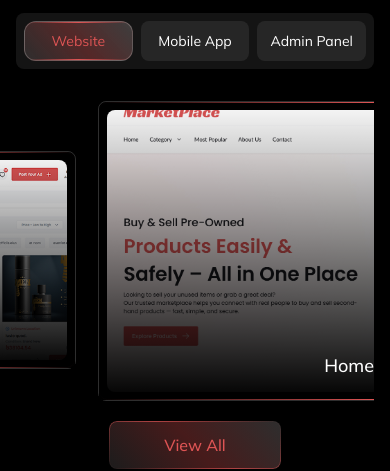
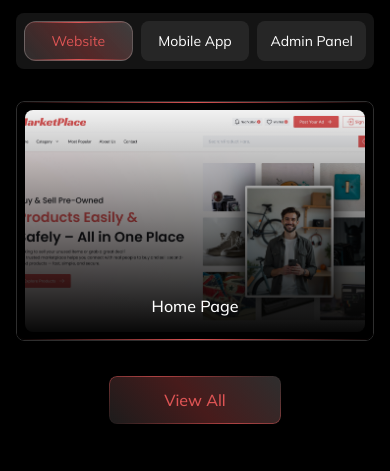
Before and after one commit to faysal725/readyClassify, a plain HTML site: page index.html in a window 390 px wide. Shown: the part 9683-10154 px from the top of the page. Drawn offline with nearby package versions, Linux system fonts and the light colour scheme.

Commit message:
service-details-responsive

```diff
--- a/css/responsive.css
+++ b/css/responsive.css
@@ -28,6 +28,10 @@
     .rs-about-us-list li p {
         padding-right: 0 !important;
     }
+
+    .swiper.mySwiper {
+        margin-left: -270px;
+    }
 }
 
 @media (max-width: 1300px) {
@@ -36,6 +40,10 @@
         bottom: -32px;
         width: 100%;
         height: 140px;
+    }
+
+    .swiper-box {
+        height: 275px !important;
     }
 
     .rs-footer-text br {
@@ -91,22 +99,18 @@
     }
 
     .swiper-slide {
-        width: 450px !important;
-        height: 250px !important;
+        width: auto !important;
+        height: 240px !important;
     }
 
-    .swiper-slide.swiper-slide-next {
-        width: 600px !important;
-        height: 300px !important;
+
+    .swiper.mySwiper {
+        margin-left: 0 !important;
     }
 
-    .swiper-slide.swiper-slide-next .rs-website-thumb {
-        width: 600px !important;
-        height: 300px !important;
-    }
-
-    .swiper.mySwiper {
-        margin-left: -190px;
+    .swiper-slide-active {
+        width: auto !important;
+        height: 240px !important;
     }
 
     .rs-count-widget-item span {
@@ -153,6 +157,10 @@
     .our-culture h3,
     .rs-about-info h3 {
         font-size: 32px;
+    }
+
+    .rs-website-thumb {
+        width: auto;
     }
 }
 
@@ -237,21 +245,6 @@
         gap: 12px !important;
     }
 
-    .swiper-slide {
-        width: 400px !important;
-        height: 250px !important;
-    }
-
-    .swiper-slide.swiper-slide-next .rs-website-thumb,
-    .swiper-slide.swiper-slide-next {
-        width: 550px !important;
-        height: 300px !important;
-    }
-
-    .swiper.mySwiper {
-        margin-left: -225px;
-    }
-
     .section-title-wrapper img.ml-auto {
         display: none;
     }
@@ -272,6 +265,10 @@
     .rs-count-widget-item::after {
         right: -35%;
         top: 50px;
+    }
+
+    .rs-website-thumb h3 {
+        font-size: 16px !important;
     }
 
     .rs-count-widget-item span {
@@ -315,6 +312,10 @@
         display: none !important;
     }
 
+    /* .rs-website-thumb {
+        width: auto;
+    } */
+
     .rs-breadcrumb-content p br {
         display: none;
     }
@@ -346,6 +347,16 @@
     .rs-hero-content .title {
         font-size: 40px !important;
     }
+
+    /* .swiper-slide {
+        width: 100% !important;
+        height: 300px !important;
+    }
+
+    .swiper-slide-active {
+        width: 100% !important;
+        height: 300px !important;
+    } */
 
     .rs-hero-area .max-w-2lg {
         display: block !important;
@@ -486,24 +497,8 @@
         width: 31%;
     }
 
-    .swiper-slide {
-        width: 350px !important;
-        height: 200px !important;
-    }
-
-    .rs-website-thumb img {
-        width: 350px !important;
-        height: 200px !important;
-    }
-
-    .swiper-slide.swiper-slide-next .rs-website-thumb,
-    .swiper-slide.swiper-slide-next {
-        width: 550px !important;
-        height: 300px !important;
-    }
-
     .swiper.mySwiper {
-        margin-left: -290px;
+        margin-left: 0 !important;
     }
 
     .rs-faq-area {
@@ -614,7 +609,6 @@
         padding: 8px !important;
         gap: 8px !important;
         height: auto !important;
-        margin-bottom: 0;
     }
 
     .swiper.mySwiper {
@@ -722,11 +716,23 @@
     .rs-breadcrumb-content p {
         font-size: 16px !important;
     }
+
+
 }
 
 @media (max-width: 576px) {
     .rs-about-info P {
         font-size: 14PX;
+    }
+
+    .swiper-slide {
+        width: 100% !important;
+        height: 240px !important;
+    }
+
+    .swiper-slide-active {
+        width: 100% !important;
+        height: 240px !important;
     }
 
     .rs-about-info h3 {
@@ -812,6 +818,7 @@
     .rs-website-content .flex.items-center.gap-4 {
         flex-wrap: wrap;
     }
+
     .rs-website-content .common-btn {
         width: 100%;
     }
--- a/css/style.css
+++ b/css/style.css
@@ -563,6 +563,10 @@ html {
 	pointer-events: none;
 }
 
+.rs-backdrop-blur {
+	backdrop-filter: blur(10px);
+}
+
 /* Outer ring */
 .rs-technology-icons-bg::before {
 	background: conic-gradient(from var(--angle, 210deg), rgba(0, 0, 0, 0.479) 0%, rgba(0, 0, 0, 0.445) 10%, #DD5454 50%, rgba(0, 0, 0, 0.411) 90%, rgba(0, 0, 0, 0.438) 100%);
@@ -734,10 +738,6 @@ html {
 	opacity: 0;
 	visibility: hidden;
 }
-
-
-
-
 
 
 /*----------------------------------------*/
@@ -1230,25 +1230,55 @@ html {
 	mask-composite: exclude;
 }
 
-.swiper-slide.swiper-slide-next {
-	width: 655px !important;
-	height: 334px !important;
-}
-
-.swiper-slide.swiper-slide-next .rs-website-thumb {
-	width: 655px !important;
-	height: 334px !important;
-}
-
-.swiper-slide.swiper-slide-next .rs-website-thumb img {
-	width: 100% !important;
-	height: 100% !important;
-}
-
+/* Side slides */
 .swiper-slide {
 	width: 497px !important;
 	height: 260px !important;
+	display: flex;
+	justify-content: center;
+	align-items: center;
+	border-radius: 8px;
+	overflow: hidden;
+	transition: transform 0.5s ease, width 0.5s ease, height 0.5s ease;
 }
+
+.swiper-slide-active {
+	width: 655px !important;
+	height: 334px !important;
+	z-index: 10;
+}
+
+.rs-website-thumb {
+	width: 100%;
+	height: 100%;
+	overflow: hidden;
+	border-radius: 8px;
+	transition: transform 0.5s ease;
+	cursor: pointer;
+}
+
+.swiper-slide:not(.swiper-slide-active) .rs-website-thumb {
+	transform: scale(1);
+}
+
+.swiper-slide-active .rs-website-thumb {
+	transform: scale(1);
+}
+
+.rs-website-thumb img {
+	width: 100%;
+	height: 100%;
+	object-fit: cover;
+	border-radius: 8px;
+	transition: transform 0.5s ease;
+}
+
+.mySwiper .swiper-wrapper {
+	align-items: center;
+	overflow: visible;
+	transition: transform 0.5s ease;
+}
+
 
 /* ABOUT */
 .rs-about-info::before {
--- a/index.html
+++ b/index.html
@@ -1169,7 +1169,8 @@
         </section>
 
         <!-- SERVICE -->
-        <section id="service" class="rs-service-area overflow-x-scroll overflow-y-hidden scrollbar-none relative max-w-2lg mx-auto px-4 py-[80px]">
+        <section id="service"
+            class="rs-service-area overflow-x-scroll overflow-y-hidden scrollbar-none relative max-w-2lg mx-auto px-4 py-[80px]">
             <div class="w-full min-w-[1328px]">
                 <div
                     class="rs-service-top flex items-center justify-between p-6 rounded-xl bg-[rgba(221,84,84,0.12)] mb-[14px] gap-10">
@@ -1187,7 +1188,8 @@
                         <div
                             class="rs-service-box llg:flex-[0_0_32%] text-center bg-[rgba(255,255,255,0.14)] p-4 pt-[26px] rounded-[16px] border border-[rgba(244,238,238,0.37)]">
                             <h3 class="text-2xl font-bold mb-1">Basic</h3>
-                        <p class="text-xs font-normal text-[rgba(255,255,255,0.6)] mb-1">Start Small But Effective.</p>
+                            <p class="text-xs font-normal text-[rgba(255,255,255,0.6)] mb-1">Start Small But Effective.
+                            </p>
                             <h4 class="text-2xl font-bold text-primary mb-5">$299</h4>
                             <div class="common-btn-2 llg:flex llg:justify-center">
                                 <button
@@ -1199,7 +1201,8 @@
                         <div
                             class="rs-service-box llg:flex-[0_0_32%] text-center bg-[rgba(255,255,255,0.14)] p-4 pt-[26px] rounded-[16px] border border-[rgba(244,238,238,0.37)]">
                             <h3 class="text-2xl font-bold mb-1">Advance</h3>
-                        <p class="text-xs font-normal text-[rgba(255,255,255,0.6)] mb-1">Go Pro With Your Business</p>
+                            <p class="text-xs font-normal text-[rgba(255,255,255,0.6)] mb-1">Go Pro With Your Business
+                            </p>
                             <h4 class="text-2xl font-bold text-primary mb-5">$299</h4>
                             <div class="common-btn-2 llg:flex llg:justify-center">
                                 <button
@@ -1215,7 +1218,8 @@
                                 Most Popular
                             </span>
                             <h3 class="text-2xl font-bold mb-1">Pro</h3>
-                        <p class="text-xs font-normal text-[rgba(255,255,255,0.6)] mb-1">Go Pro With Your Business.</p>
+                            <p class="text-xs font-normal text-[rgba(255,255,255,0.6)] mb-1">Go Pro With Your Business.
+                            </p>
                             <h4 class="text-2xl font-bold text-primary mb-5">$299</h4>
                             <div class="common-btn">
                                 <button
@@ -1643,7 +1647,7 @@
 
             <!-- Tabs -->
             <div
-                class="rs-tab-btn h-[72px] p-3 bg-[rgba(255,255,255,0.08)] backdrop-blur-[10px] rounded-lg w-[572px] m-auto flex items-center justify-between gap-4 mb-[32px]">
+                class="rs-tab-btn h-[72px] p-3 bg-[rgba(255,255,255,0.08)] rs-backdrop-blur rounded-lg w-[572px] m-auto flex items-center justify-between gap-4 mb-[32px]">
                 <button
                     class="font-normal text-base h-12 bg-[rgba(255,255,255,0.08)] rounded-lg w-[33%] active relative"
                     data-category="website">Website</button>
@@ -1654,23 +1658,28 @@
             </div>
 
             <!-- Swiper -->
-            <div class="swiper mySwiper !pb-[32px] ml-[-140px]">
+            <div class="swiper-box h-[370px]">
+                <div class="swiper mySwiper !pb-[32px] ml-[-236px]">
                     <div class="swiper-wrapper items-center">
-
                         <!-- WEB SITE -->
                         <div class="swiper-slide website">
                             <div class="rs-website-thumb relative">
                                 <img class="w-[480px] h-[244px] rounded-lg object-cover"
-                                src="./assets/img/key-feature/website-02.jpg" alt="">
-                            <h3 class="text-lg font-medium absolute left-1/2 -translate-x-1/2 bottom-5 z-[1]">Product
+                                    src="./assets/img/key-feature/website-01.jpg" alt="">
+                                <h3
+                                    class="text-lg font-medium absolute left-1/2 -translate-x-1/2 bottom-5 z-[1] flex items-center justify-center  w-full">
+                                    Home
+                                    Page
                                 </h3>
                             </div>
                         </div>
                         <div class="swiper-slide website">
                             <div class="rs-website-thumb relative">
                                 <img class="w-[480px] h-[244px] rounded-lg object-cover"
-                                src="./assets/img/key-feature/website-01.jpg" alt="">
-                            <h3 class="text-lg font-medium absolute left-1/2 -translate-x-1/2 bottom-5 z-[1]">Home Page
+                                    src="./assets/img/key-feature/website-02.jpg" alt="">
+                                <h3
+                                    class="text-lg font-medium absolute left-1/2 -translate-x-1/2 bottom-5 z-[1] flex items-center justify-center  w-full">
+                                    Product
                                 </h3>
                             </div>
                         </div>
@@ -1678,7 +1687,10 @@
                             <div class="rs-website-thumb relative">
                                 <img class="w-[480px] h-[244px] rounded-lg object-cover"
                                     src="./assets/img/key-feature/website-03.jpg" alt="">
-                            <h3 class="text-lg font-medium absolute left-1/2 -translate-x-1/2 bottom-5 z-[1]">My Wallet
+                                <h3
+                                    class="text-lg font-medium absolute left-1/2 -translate-x-1/2 bottom-5 z-[1] flex items-center justify-center  w-full">
+                                    My
+                                    Wallet
                                 </h3>
                             </div>
                         </div>
@@ -1687,22 +1699,29 @@
                         <div class="swiper-slide mobile-app">
                             <div class="rs-website-thumb relative">
                                 <img class="w-[480px] h-[244px] rounded-lg object-cover"
-                                src="./assets/img/key-feature/mobile-app-02.jpg" alt="">
-                            <h3 class="text-lg font-medium absolute left-1/2 -translate-x-1/2 bottom-5 z-[1]">Wallet, Add Wallet, Notification </h3>
+                                    src="./assets/img/key-feature/mobile-app-01.jpg" alt="">
+                                <h3
+                                    class="text-lg font-medium absolute left-1/2 -translate-x-1/2 bottom-5 z-[1] flex items-center justify-center  w-full">
+                                    Home,
+                                    Product Details, Profile</h3>
                             </div>
                         </div>
                         <div class="swiper-slide mobile-app">
                             <div class="rs-website-thumb relative">
                                 <img class="w-[480px] h-[244px] rounded-lg object-cover"
-                                src="./assets/img/key-feature/mobile-app-01.jpg" alt="">
-                            <h3 class="text-lg font-medium absolute left-1/2 -translate-x-1/2 bottom-5 z-[1]">Home, Product Details, Profile</h3>
+                                    src="./assets/img/key-feature/mobile-app-02.jpg" alt="">
+                                <h3
+                                    class="text-lg font-medium absolute left-1/2 -translate-x-1/2 bottom-5 z-[1] flex items-center justify-center  w-full">
+                                    Wallet, Add Wallet, Notification </h3>
                             </div>
                         </div>
                         <div class="swiper-slide mobile-app">
                             <div class="rs-website-thumb relative">
                                 <img class="w-[480px] h-[244px] rounded-lg object-cover"
                                     src="./assets/img/key-feature/mobile-app-03.jpg" alt="">
-                            <h3 class="text-lg font-medium absolute left-1/2 -translate-x-1/2 bottom-5 z-[1]">Massage List, Chat, Post Ad</h3>
+                                <h3
+                                    class="text-lg font-medium absolute left-1/2 -translate-x-1/2 bottom-5 z-[1] flex items-center justify-center  w-full">
+                                    Massage List, Chat, Post Ad</h3>
                             </div>
                         </div>
 
@@ -1710,28 +1729,35 @@
                         <div class="swiper-slide admin-panel">
                             <div class="rs-website-thumb relative">
                                 <img class="w-[480px] h-[244px] rounded-lg object-cover"
-                                src="./assets/img/key-feature/admin-panel-02.jpg" alt="">
-                            <h3 class="text-lg font-medium absolute left-1/2 -translate-x-1/2 bottom-5 z-[1]">User Management</h3>
+                                    src="./assets/img/key-feature/admin-panel-01.jpg" alt="">
+                                <h3
+                                    class="text-lg font-medium absolute left-1/2 -translate-x-1/2 bottom-5 z-[1] flex items-center justify-center  w-full">
+                                    Admin
+                                    Dashboard</h3>
                             </div>
                         </div>
                         <div class="swiper-slide admin-panel">
                             <div class="rs-website-thumb relative">
                                 <img class="w-[480px] h-[244px] rounded-lg object-cover"
-                                src="./assets/img/key-feature/admin-panel-01.jpg" alt="">
-                            <h3 class="text-lg font-medium absolute left-1/2 -translate-x-1/2 bottom-5 z-[1]">Admin Dashboard</h3>
+                                    src="./assets/img/key-feature/admin-panel-02.jpg" alt="">
+                                <h3
+                                    class="text-lg font-medium absolute left-1/2 -translate-x-1/2 bottom-5 z-[1] flex items-center justify-center  w-full">
+                                    User
+                                    Management</h3>
                             </div>
                         </div>
                         <div class="swiper-slide admin-panel">
                             <div class="rs-website-thumb relative">
                                 <img class="w-[480px] h-[244px] rounded-lg object-cover"
                                     src="./assets/img/key-feature/admin-panel-03.jpg" alt="">
-                            <h3 class="text-lg font-medium absolute left-1/2 -translate-x-1/2 bottom-5 z-[1]">General Setting</h3>
-                        </div>
-                    </div>
-
-                </div>
-            </div>
-
+                                <h3
+                                    class="text-lg font-medium absolute left-1/2 -translate-x-1/2 bottom-5 z-[1] flex items-center justify-center  w-full">
+                                    General Setting</h3>
+                            </div>
+                        </div>
+                    </div>
+                </div>
+            </div>
             <div class="common-btn w-full">
                 <button
                     class="text-base font-medium text-primary h-12 w-[172px] flex items-center gap-4 justify-center ml-auto mr-auto">View
@@ -1739,6 +1765,7 @@
                     <span class="border-anim"></span>
                 </button>
             </div>
+
         </section>
 
 
@@ -1769,61 +1796,61 @@
 
                     <!-- All icons with backdrop-blur style -->
                     <div class="rs-technology-icon absolute overflow-hidden">
-                        <div class="backdrop-blur-[10px] w-full h-full flex items-center justify-center">
+                        <div class="rs-backdrop-blur w-full h-full flex items-center justify-center">
                             <img class="h-content w-content" src="./assets/img/icons/technology-01.svg" alt="">
                         </div>
                     </div>
                     <div class="rs-technology-icon absolute overflow-hidden">
-                        <div class="backdrop-blur-[10px] w-full h-full flex items-center justify-center">
+                        <div class="rs-backdrop-blur w-full h-full flex items-center justify-center">
                             <img class="h-content w-content" src="./assets/img/icons/technology-02.svg" alt="">
                         </div>
                     </div>
                     <div class="rs-technology-icon absolute overflow-hidden">
-                        <div class="backdrop-blur-[10px] w-full h-full flex items-center justify-center">
+                        <div class="rs-backdrop-blur w-full h-full flex items-center justify-center">
                             <img class="h-content w-content" src="./assets/img/icons/technology-03.svg" alt="">
                         </div>
                     </div>
                     <div class="rs-technology-icon absolute overflow-hidden">
-                        <div class="backdrop-blur-[10px] w-full h-full flex items-center justify-center">
+                        <div class="rs-backdrop-blur w-full h-full flex items-center justify-center">
                             <img class="h-content w-content" src="./assets/img/icons/technology-04.svg" alt="">
                         </div>
                     </div>
                     <div class="rs-technology-icon absolute overflow-hidden">
-                        <div class="backdrop-blur-[10px] w-full h-full flex items-center justify-center">
+                        <div class="rs-backdrop-blur w-full h-full flex items-center justify-center">
                             <img class="h-content w-content" src="./assets/img/icons/technology-05.svg" alt="">
                         </div>
                     </div>
 
                     <div class="rs-technology-icon absolute overflow-hidden">
-                        <div class="backdrop-blur-[10px] w-full h-full flex items-center justify-center">
+                        <div class="rs-backdrop-blur w-full h-full flex items-center justify-center">
                             <img class="h-content w-content" src="./assets/img/icons/technology-06.svg" alt="">
                         </div>
                     </div>
                     <div class="rs-technology-icon absolute overflow-hidden">
-                        <div class="backdrop-blur-[10px] w-full h-full flex items-center justify-center">
+                        <div class="rs-backdrop-blur w-full h-full flex items-center justify-center">
                             <img class="h-content w-content" src="./assets/img/icons/technology-07.svg" alt="">
                         </div>
                     </div>
                     <div class="rs-technology-icon absolute overflow-hidden">
-                        <div class="backdrop-blur-[10px] w-full h-full flex items-center justify-center">
+                        <div class="rs-backdrop-blur w-full h-full flex items-center justify-center">
                             <img class="h-content w-content" src="./assets/img/icons/technology-08.svg" alt="">
                         </div>
                     </div>
 
                     <div class="rs-technology-icon absolute overflow-hidden">
-                        <div class="backdrop-blur-[10px] w-full h-full flex items-center justify-center">
+                        <div class="rs-backdrop-blur w-full h-full flex items-center justify-center">
                             <img class="h-content w-content" src="./assets/img/icons/technology-09.svg" alt="">
                         </div>
                     </div>
                     <div class="rs-technology-icon absolute overflow-hidden">
-                        <div class="backdrop-blur-[10px] w-full h-full flex items-center justify-center">
+                        <div class="rs-backdrop-blur w-full h-full flex items-center justify-center">
                             <img class="h-content w-content" src="./assets/img/icons/technology-11.svg" alt="">
                         </div>
                     </div>
 
                     <!-- Center icon -->
                     <div class="rs-technology-icon center-icon absolute overflow-hidden">
-                        <div class="backdrop-blur-[10px] w-full h-full flex items-center justify-center">
+                        <div class="rs-backdrop-blur w-full h-full flex items-center justify-center">
                             <img class="h-content w-content" src="./assets/img/icons/technology-10.svg" alt="">
                         </div>
                     </div>
--- a/js/btn.js
+++ b/js/btn.js
@@ -182,6 +182,8 @@ function animateIcons() {
 animateIcons();
 
 
+
+
 //offcanvas
 const offcanvasBtn = document.querySelector('.rs-offcanvas-btn');
 const offcanvasArea = document.querySelector('.tp-offcanvas-area');
@@ -205,23 +207,46 @@ offcanvasCloseElements.forEach(el => {
 // <!-- Swiper JS -->
 var swiper = new Swiper(".mySwiper", {
     slidesPerView: 3,
-    spaceBetween: 22,
-    loop: false,
-    // breakpoints: {
-    //     320: {
-    //         slidesPerView: 16,
-    //         spaceBetween: 12,
-    //     },
-    //     576: {
-    //         slidesPerView: 14,
-    //         spaceBetween: 16,
-    //     },
-    //     768: {
-    //         slidesPerView: 10,
-    //         spaceBetween: 18,
-    //     },
-    // }
+    spaceBetween: 30,
+    centeredSlides: true,
+    loop: true,
+    speed: 500,
+    slideToClickedSlide: true,
+
+    breakpoints: {
+        0: {
+            slidesPerView: 1,
+            spaceBetween: 10
+        },
+        410: {
+            slidesPerView: 1,
+            spaceBetween: 12
+        },
+        576: {
+            slidesPerView: 1,
+            spaceBetween: 18
+        },
+        768: {
+            slidesPerView: 2,
+            spaceBetween: 22
+        },
+        992: {
+            slidesPerView: 2,
+            spaceBetween: 20
+        },
+        1200: {
+            slidesPerView: 3,
+            spaceBetween: 30
+        },
+        1300: {
+            slidesPerView: 3,
+            spaceBetween: 35
+        }
+    }
 });
+
+
+
 
 // Tabs functionality
 document.addEventListener("DOMContentLoaded", () => {
@@ -231,16 +256,14 @@ document.addEventListener("DOMContentLoaded", () => {
         tab.addEventListener('click', () => {
             const category = tab.getAttribute('data-category');
 
-            // Active class
             tabs.forEach(t => t.classList.remove('active'));
             tab.classList.add('active');
 
-            // Find first slide with that category class
             const slides = Array.from(document.querySelectorAll('.swiper-slide'));
             const index = slides.findIndex(slide => slide.classList.contains(category));
 
             if (index >= 0) {
-                swiper.slideTo(index);
+                swiper.slideTo(index, 500);
             }
         });
     });
@@ -248,4 +271,7 @@ document.addEventListener("DOMContentLoaded", () => {
 
 
 
+
+
+
 ///////////////////////////////
```
Lines whose indentation alone changed are shown as unchanged.
